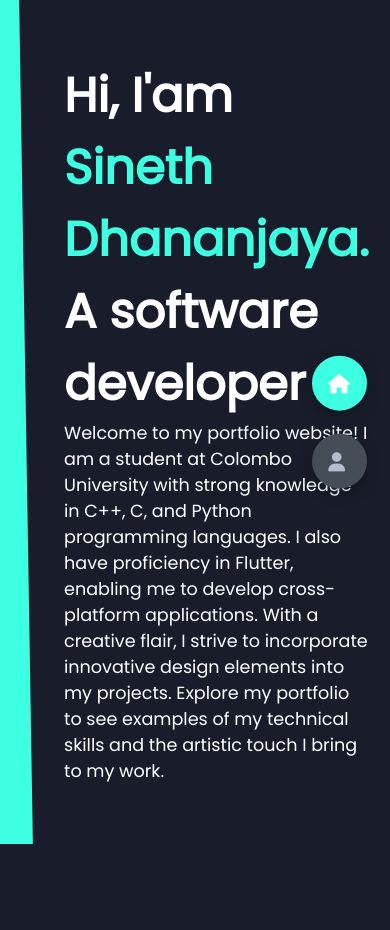
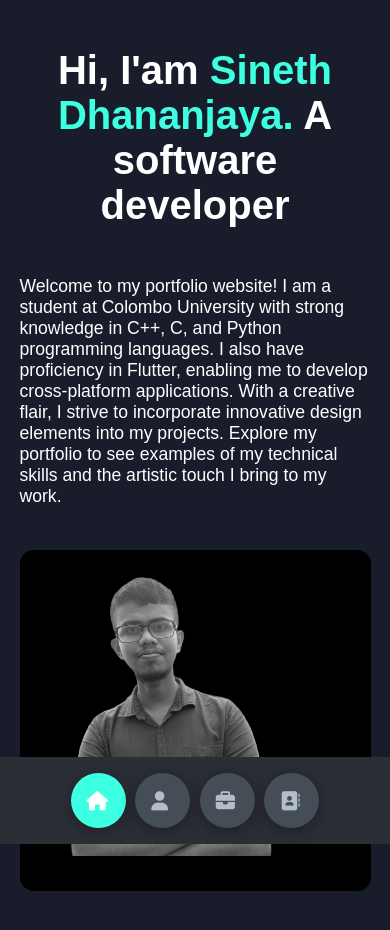
Before and after one commit to dhananjayaaps/portfolio, a plain HTML site: page index.html in a window 390 px wide. Before the commit the page ends 844 px from the top, so only its background shows below. Drawn offline with Linux system fonts and the light colour scheme.

Commit message:
home page fixed

```diff
--- a/index.html
+++ b/index.html
@@ -140,12 +140,12 @@
     <div class="control control-2 about" data-id="about">
         <i class="fa-solid fa-user"></i>
     </div>
-    <!-- <div class="control control-3 portafolio" data-id="portafolio">
+    <div class="control control-3 portafolio" data-id="portafolio">
         <i class="fa-solid fa-briefcase"></i>
     </div>
     <div class="control control-4 contacts" data-id="contacts">
         <i class="fa-solid fa-address-book"></i>
-    </div> -->
+    </div>
 </div>
 <script src="app.js"></script>
 </body>
--- /dev/null
+++ b/styles/_media.scss
@@ -0,0 +1,59 @@
+@media screen and (max-width: 850px){
+    header{
+        padding: 0;
+    }
+    header .right-header{
+        padding: 0rem !important;
+    }
+
+    .theme-btn{
+        width: 50px;
+        height: 50px;
+    }
+
+    .header-content{
+        grid-template-columns: repeat(1, 1fr);
+        padding-bottom: 6px;
+    }
+
+    .left-header{
+        .h-shape{
+            display: none;
+        }
+    }
+
+    .right-header{
+        grid-row: 1;
+        //padding-right: 0rem !important;
+        width: 90%;
+        margin: 0 auto;
+        .name{
+            font-size: 2.5rem !important;
+            text-align: center;
+            padding-top: 3rem;
+            padding-bottom: 3rem;
+        }
+        .p{
+            text-align: justify;
+        }
+    }
+
+    .header-content .left-header .image{
+        margin: 0 auto;
+        width: 90%;
+    }
+
+    .controls{
+        top: auto;
+        bottom: 0;
+        flex-direction: row;
+        justify-content: center;
+        left: 50%;
+        transform: translateX(-50%);
+        width: 100%;
+        background-color: var(--color-grey5);
+        .control{
+            margin: 1rem .3rem;
+        }
+    }
+}
--- a/styles/styles.scss
+++ b/styles/styles.scss
@@ -36,11 +36,11 @@ a{
     color: inherit;
     font-family: inherit;
 }
+header{
+    min-height: 100vh;
+    font-family: 'Popins', sans-serif;
+    color: var(--color-white);
 
-header{
-    height: 100vh;
-    color: var(--color-white);
-    overflow: hidden;
 }
 
 
@@ -189,7 +189,7 @@ section{
         display: flex;
         flex-direction: column;
         justify-content: center;
-        padding-right: 18rem;
+        padding-right: 10rem;
 
         .name{
             font-size: 3rem;
@@ -351,3 +351,6 @@ section{
         transform: translateX(-50%);
     }
 }
+
+
+@import './media';
```
Also changed, not shown: styles/styles.css, 1 other file.
